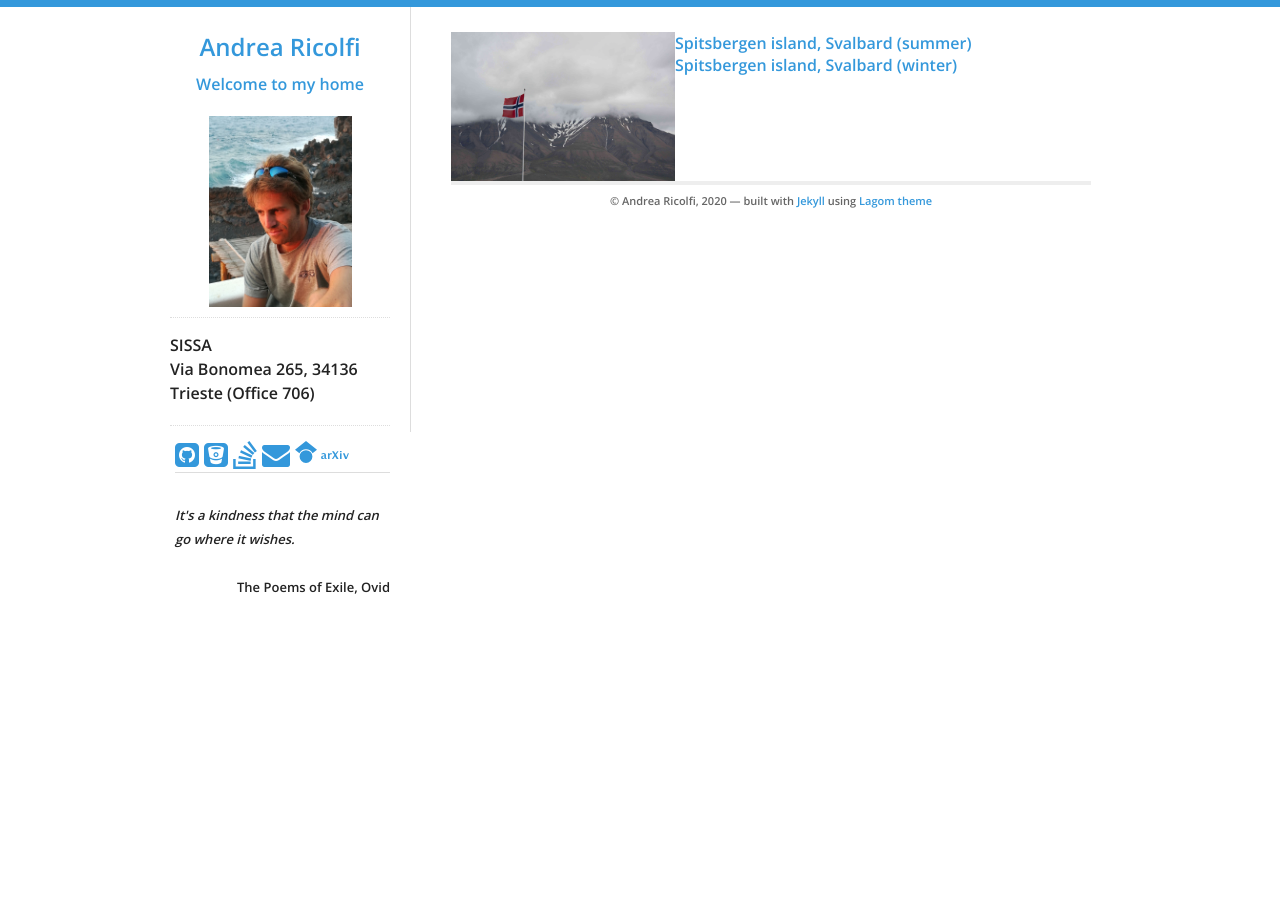
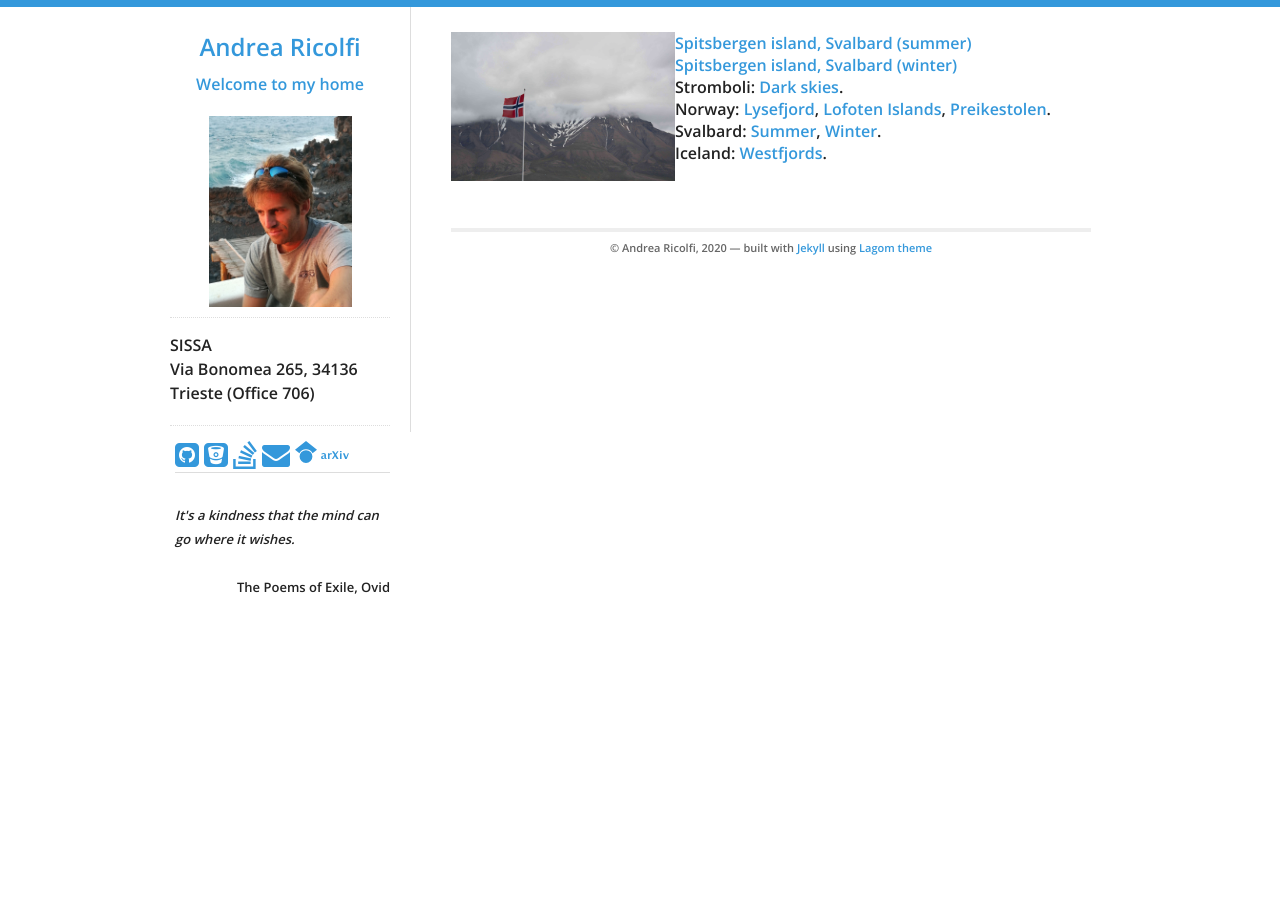
Before and after one commit to atricolfi/atricolfi.github.io, a Jekyll site: the page built from Photos_Page.html, in a window 1280 px wide. Built offline with Jekyll 4.4.1, drawn with Linux system fonts in a browser that asks for light colours.

Commit message:
Update Photos_Page.html

```diff
--- a/Photos_Page.html
+++ b/Photos_Page.html
@@ -12,5 +12,11 @@ title: Photos
 <div style=”border: 1px solid #000″>
     <p><img src="Svalbard2014Summer/Svalbard9.jpeg" width="224" height=”69" border="1" align="left">
     <a href = "SvalbardSummer.html">Spitsbergen island, Svalbard (summer)</a> <br>
-    <a href = "SvalbardWinter.html">Spitsbergen island, Svalbard (winter)</a> </p>
+    <a href = "SvalbardWinter.html">Spitsbergen island, Svalbard (winter)</a> <br>
+   Stromboli: <a href="DarkSkies.html"> Dark skies</a>. <br>
+  Norway: <a href="Lysefjord.html"> Lysefjord</a>, <a href="Lofoten.html">Lofoten Islands</a>, <a href="Preikestolen.html">Preikestolen</a>.<br>
+  Svalbard: <a href="SvalbardSummer.html">Summer</a>, <a href="SvalbardWinter.html">Winter</a>. <br>
+  Iceland: <a href="Iceland.html">Westfjords</a>.</p>
 </div>
+
+<br> <br>
```
